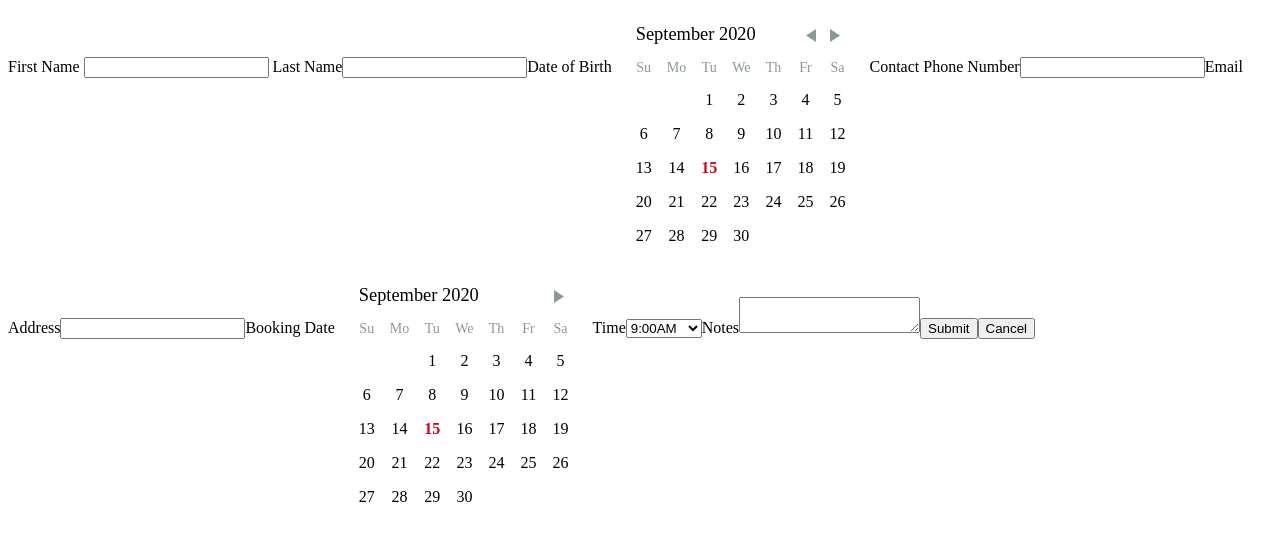
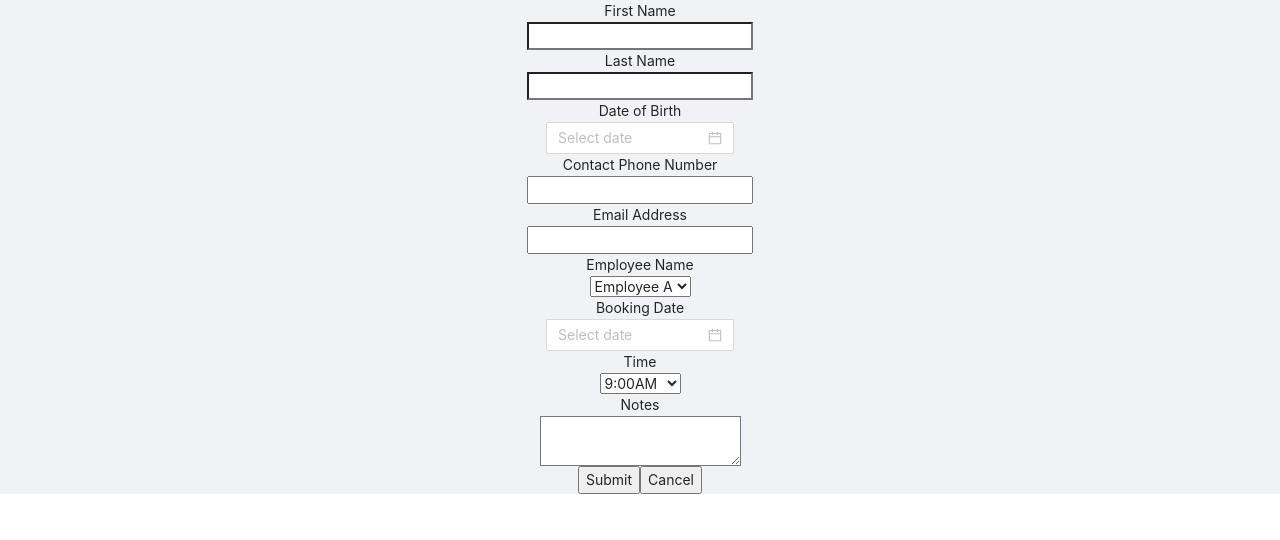
Before and after one commit to RMIT-SEPT/majorproject-6-tues-18-30-2, a React app in the folder FrontEnd/: page /booking-form in a window 1280 px wide. Shown: the top 540 px of the page. Built offline with nearby package versions, Linux system fonts and the light colour scheme.

Commit message:
basic antd formatting

```diff
--- a/FrontEnd/package.json
+++ b/FrontEnd/package.json
@@ -55,6 +55,7 @@
     "@reach/router": "^1.3.4",
     "@types/react": "^16.9.34",
     "@types/react-dom": "^16.9.6",
+    "antd": "^4.6.4",
     "bootstrap": "^4.5.2",
     "clsx": "^1.1.0",
     "formik": "^2.1.5",
--- a/FrontEnd/src/components/BookingForm/BookingForm.tsx
+++ b/FrontEnd/src/components/BookingForm/BookingForm.tsx
@@ -1,9 +1,13 @@
-import React, { useState } from 'react';
-import { Formik, FormikHelpers, FormikProps, Form, Field, FieldProps } from 'formik';
-import DayPicker from 'react-day-picker';
+import React from 'react';
+import { Formik, Form, Field } from 'formik';
+import { Layout, Row, Col, DatePicker } from 'antd';
+import moment from 'moment';
 import BookingForm from '../../interfaces/bookingForm.interface';
+import 'antd/dist/antd.css';
 
 export interface FormProps extends BookingForm {}
+
+const { Content } = Layout;
 
 export const BookingForm: React.FC = () => {
   const initialValues: FormProps = {
@@ -12,41 +16,102 @@ export const BookingForm: React.FC = () => {
     DOB: new Date(),
     contactNo: null,
     email: '',
+    employeeName: '',
     bkDate: new Date(),
     timeSlot: null,
     notes: ''
   };
 
   return (
-    <div>
+    <Layout>
+      <Content>
         <Formik
           initialValues={initialValues}
           onSubmit={(values, actions) => {
             console.log({ values, actions });
-          alert(JSON.stringify(values, null, 2));
             actions.setSubmitting(false);
           }}
         >
           <Form>
+            <Row justify='center' align='middle'>
               <label htmlFor='firstName'>First Name </label>
+            </Row>
+
+            <Row justify='center' align='middle'>
               <Field type='text' id='firstName' name='firstName'></Field>
+            </Row>
 
+            <Row justify='center' align='middle'>
               <label htmlFor='lastName'> Last Name</label>
+            </Row>
+
+            <Row justify='center' align='middle'>
               <Field type='text' id='lastName' name='lastName'></Field>
+            </Row>
 
+            <Row justify='center' align='middle'>
               <label htmlFor='DOB'>Date of Birth</label>
-          <DayPicker className='DOB' />
+            </Row>
 
+            <Row justify='center' align='middle'>
+              <DatePicker
+                id='DOB'
+                name='DOB'
+                format={'DD-MM-YYYY'}
+                disabledDate={current => {
+                  return current && current > moment().endOf('day');
+                }}
+              />
+            </Row>
+
+            <Row justify='center' align='middle'>
               <label htmlFor='contactNo'>Contact Phone Number</label>
-          <Field type='number' id='contactNo' name='contactNo'></Field>
+            </Row>
 
+            <Row justify='center' align='middle'>
+              <Field type='tel' id='contactNo' name='contactNo'></Field>
+            </Row>
+
+            <Row justify='center' align='middle'>
               <label htmlFor='email'>Email Address</label>
+            </Row>
+
+            <Row justify='center' align='middle'>
               <Field type='email' id='email' name='email'></Field>
+            </Row>
 
+            <Row justify='center' align='middle'>
+              <label htmlFor='employeeName'> Employee Name</label>
+            </Row>
+
+            <Row justify='center' align='middle'>
+              <Field as='select' name='employeeName' id='employeeName'>
+                <option value={'Employee A'}>Employee A</option>
+                <option value={'Employee A'}>Employee B</option>
+                <option value={'Employee A'}>Employee C</option>
+              </Field>
+            </Row>
+
+            <Row justify='center' align='middle'>
               <label htmlFor='bkDate'>Booking Date</label>
-          <DayPicker className='bkDate' fromMonth={new Date()} />
+            </Row>
 
+            <Row justify='center' align='middle'>
+              <DatePicker
+                id='bkDate'
+                name='bkDate'
+                format={'DD-MM-YYYY'}
+                disabledDate={current => {
+                  return current && current < moment().endOf('day');
+                }}
+              />
+            </Row>
+
+            <Row justify='center' align='middle'>
               <label htmlFor='timeSlot'>Time</label>
+            </Row>
+
+            <Row justify='center' align='middle'>
               <Field as='select' name='timeSlot' id='timeSlot'>
                 <option value={1}>9:00AM</option>
                 <option value={2}>10:00AM</option>
@@ -57,16 +122,25 @@ export const BookingForm: React.FC = () => {
                 <option value={7}>3:00PM</option>
                 <option value={8}>4:00PM</option>
               </Field>
+            </Row>
 
+            <Row justify='center' align='middle'>
               <label htmlFor='notes'>Notes</label>
+            </Row>
+
+            <Row justify='center' align='middle'>
               <Field as='textarea' name='notes'></Field>
+            </Row>
 
+            <Row justify='center' align='middle' gutter={[4, 4]}>
                 <input type='submit' value='Submit' />
                 <button id='cancel' name='cancel' onClick={() => (window.location.href = '/dashboard')}>
                   Cancel
                 </button>
+            </Row>
           </Form>
         </Formik>
-    </div>
+      </Content>
+    </Layout>
   );
 };
--- a/FrontEnd/src/interfaces/bookingForm.interface.ts
+++ b/FrontEnd/src/interfaces/bookingForm.interface.ts
@@ -4,6 +4,7 @@ interface BookingForm {
     DOB: Date;
     contactNo: number;
     email: string;
+    employeeName: string;
     bkDate: Date;
     timeSlot: number;
     notes: string;
```
Lines whose indentation alone changed are shown as unchanged.
